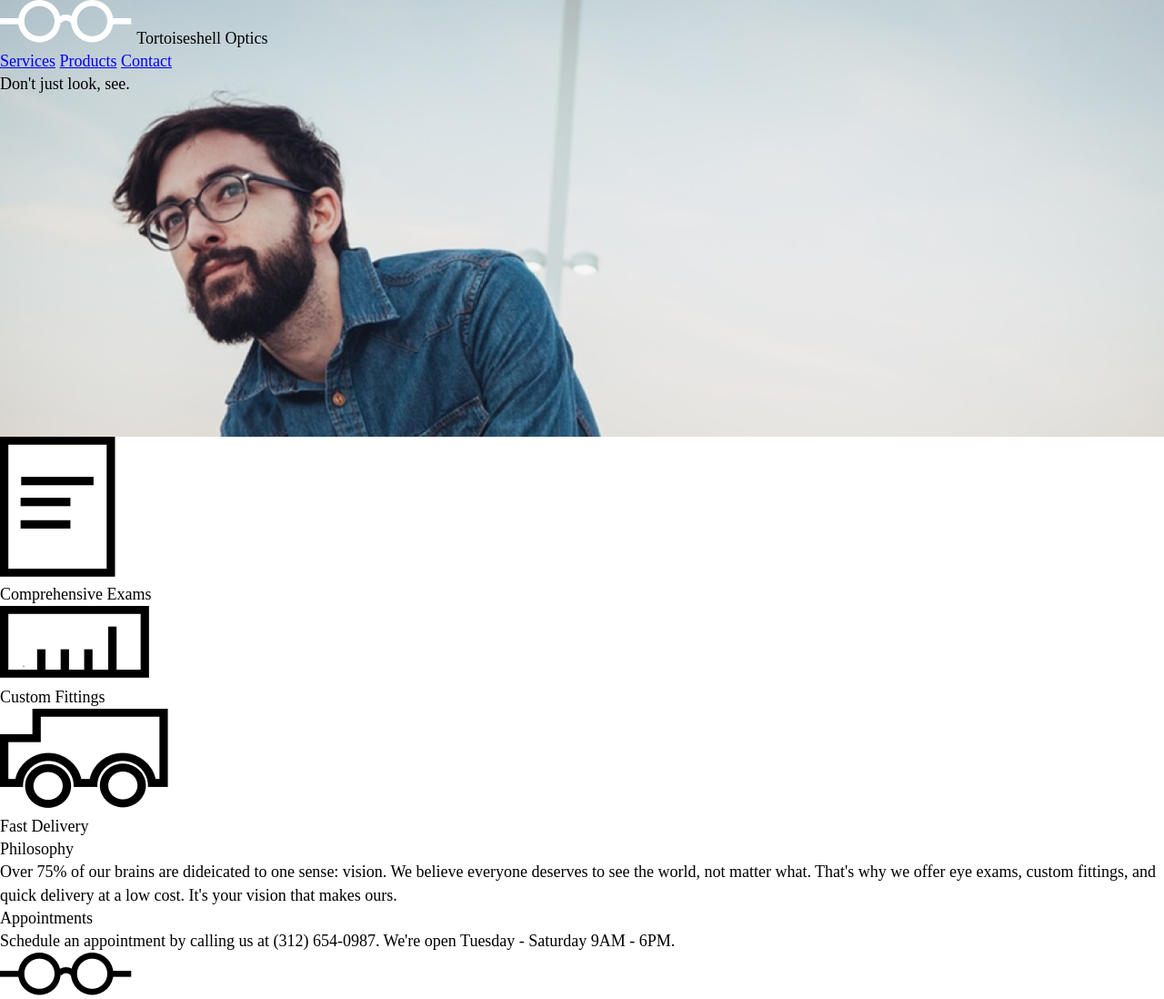
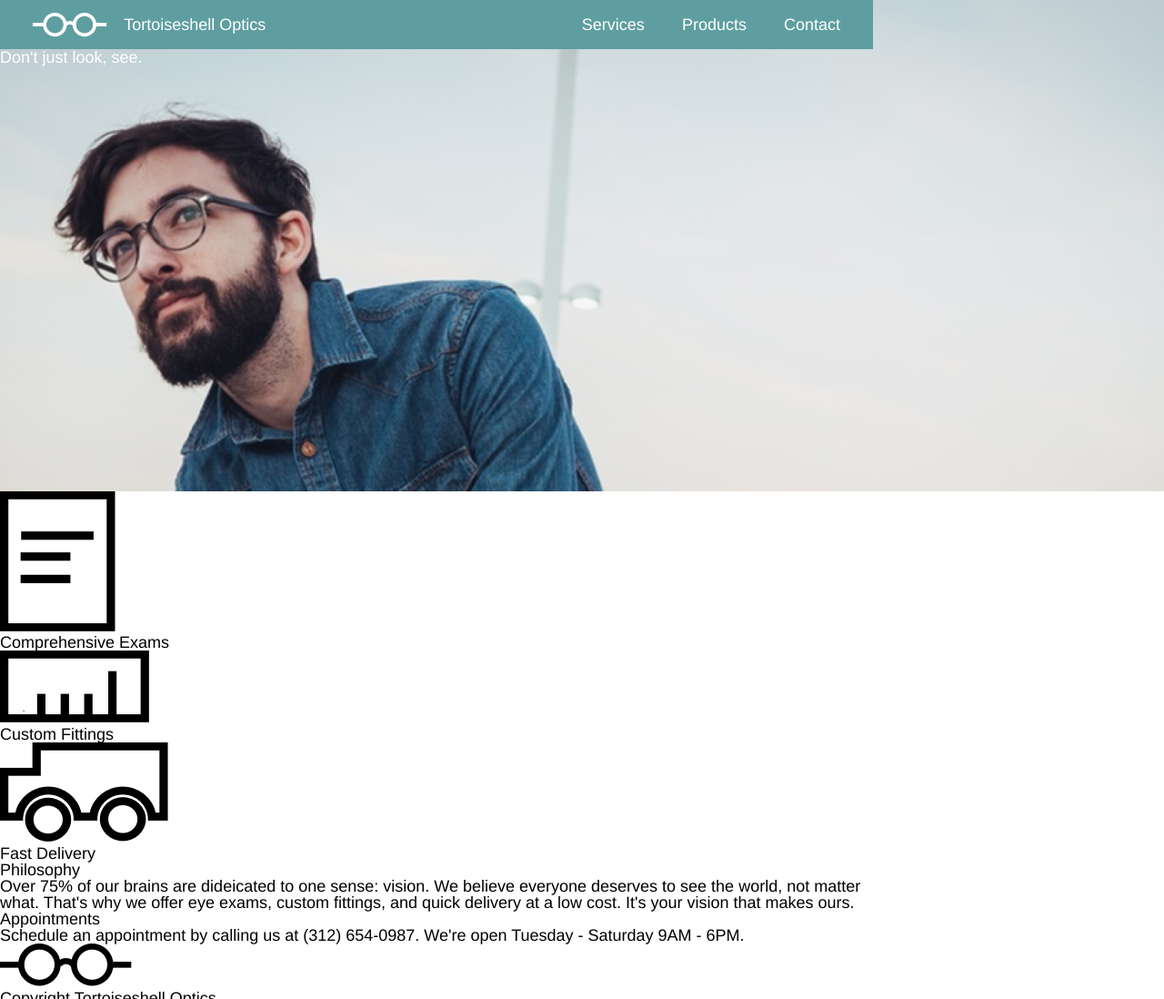
Before and after one commit to jordanCard725/Tortoiseshell-Optics, a plain HTML site: page index.html in a window 1280 px wide. Shown: the top 1098 px of the page at 91% size. Drawn offline with Linux system fonts and the light colour scheme.

Commit message:
Add CSS for nav banner.

```diff
--- a/index.html
+++ b/index.html
@@ -20,7 +20,7 @@
 
       <!-- logo on banner -->
 
-      <div class="logo-banner">
+      <div class="logo-banner container">
         <div class="logo">
           <img src="resources/images/logo-white.png" alt="white glasses logo">
           <span>Tortoiseshell Optics</span>
@@ -37,14 +37,14 @@
 
       <!-- dont just look, see -->
 
-      <div class="look-see">
+      <div class="look-see container">
         <h1>Don't just look, see.</h1>
       </div>
     </div>
 
     <!-- PROCESS SECTION -->
 
-    <div class="process">
+    <div class="process container">
       <div class="step">
         <img src="resources/images/paper-icon.png" alt="paper icon">
         <p>Comprehensive Exams</p>
@@ -61,7 +61,7 @@
 
     <!-- PHILOSOPHY & APPOINTMENTS -->
 
-    <div class="appt-sched">
+    <div class="appt-sched container">
       <div class="box">
         <h3>Philosophy</h3>
         <p>Over 75% of our brains are dideicated to one sense: vision. We believe everyone deserves to see the world, not matter what. That's why we offer eye exams, custom fittings, and quick delivery at a low cost. It's your vision that makes ours.</p>
@@ -74,7 +74,7 @@
 
     <!-- FOOTER -->
 
-    <footer>
+    <footer class="container">
       <img src="resources/images/logo-black.png" alt="black glasses logo">
       <h6>Copyright Tortoiseshell Optics</h6>
     </footer>
--- a/resources/css/style.css
+++ b/resources/css/style.css
@@ -1,7 +1,11 @@
-body {
-  width: 960;
+html {
   font-size: 18px;
   line-height: 1.4;
+  font-family: Helvetica;
+}
+
+.container {
+    width: 960px;
 }
 /* Main Picture */
 
@@ -12,6 +16,32 @@ body {
   background-size: cover;
   height: 30rem;
   width: auto;
+  color: white;
 }
 
 /* LOGO n NAV bar */
+
+.logo-banner {
+  background-color: cadetblue;
+  display: flex;
+  justify-content: space-between;
+  align-items: center;
+  font-size: 1rem;
+}
+.logo-banner .logo {
+  display: flex;
+  align-items: center;
+}
+.logo img {
+  height: 1.5rem;
+  width: auto;
+  margin: 0 1rem 0 2rem;
+}
+.logo-banner nav {
+  margin: 1rem 2rem 1rem 0
+}
+.logo-banner nav span a {
+  margin-left: 2rem;
+  color: white;
+  text-decoration: none;
+}
```
